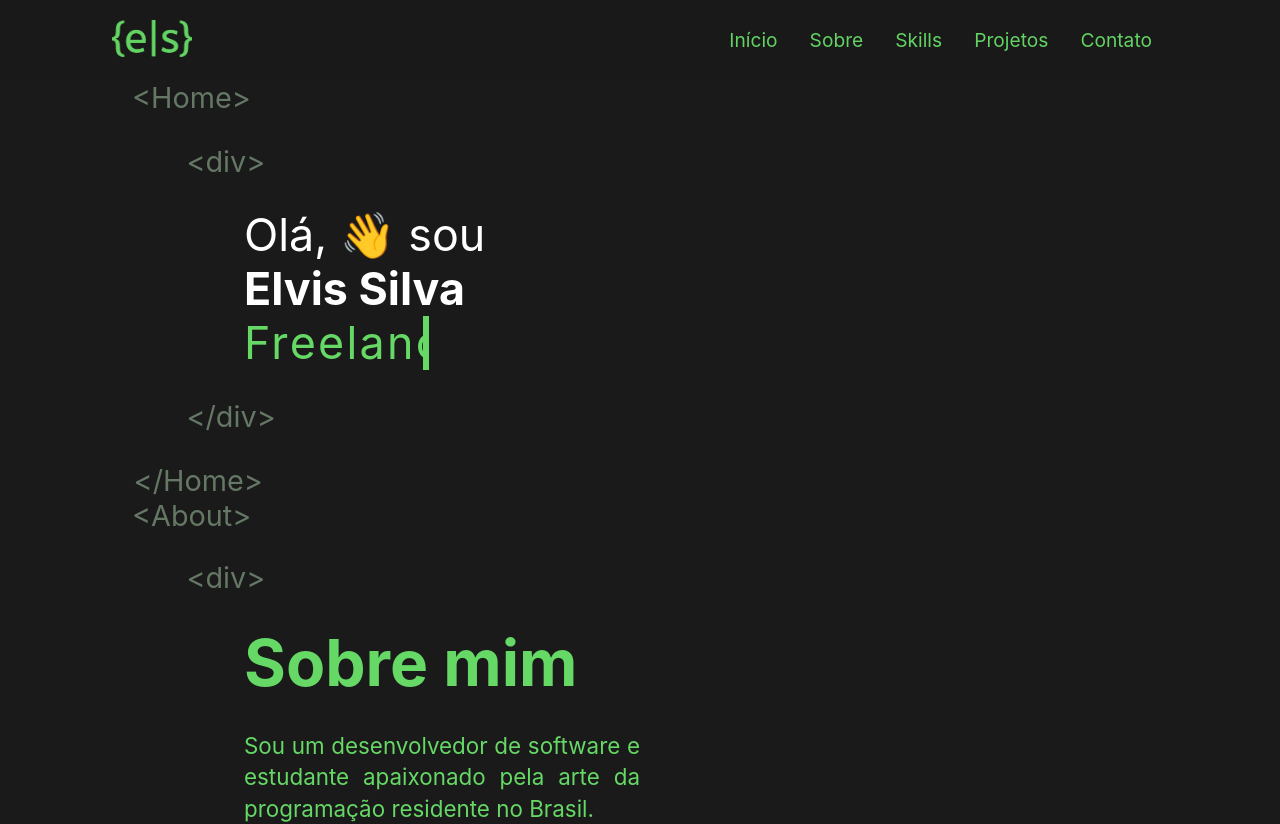
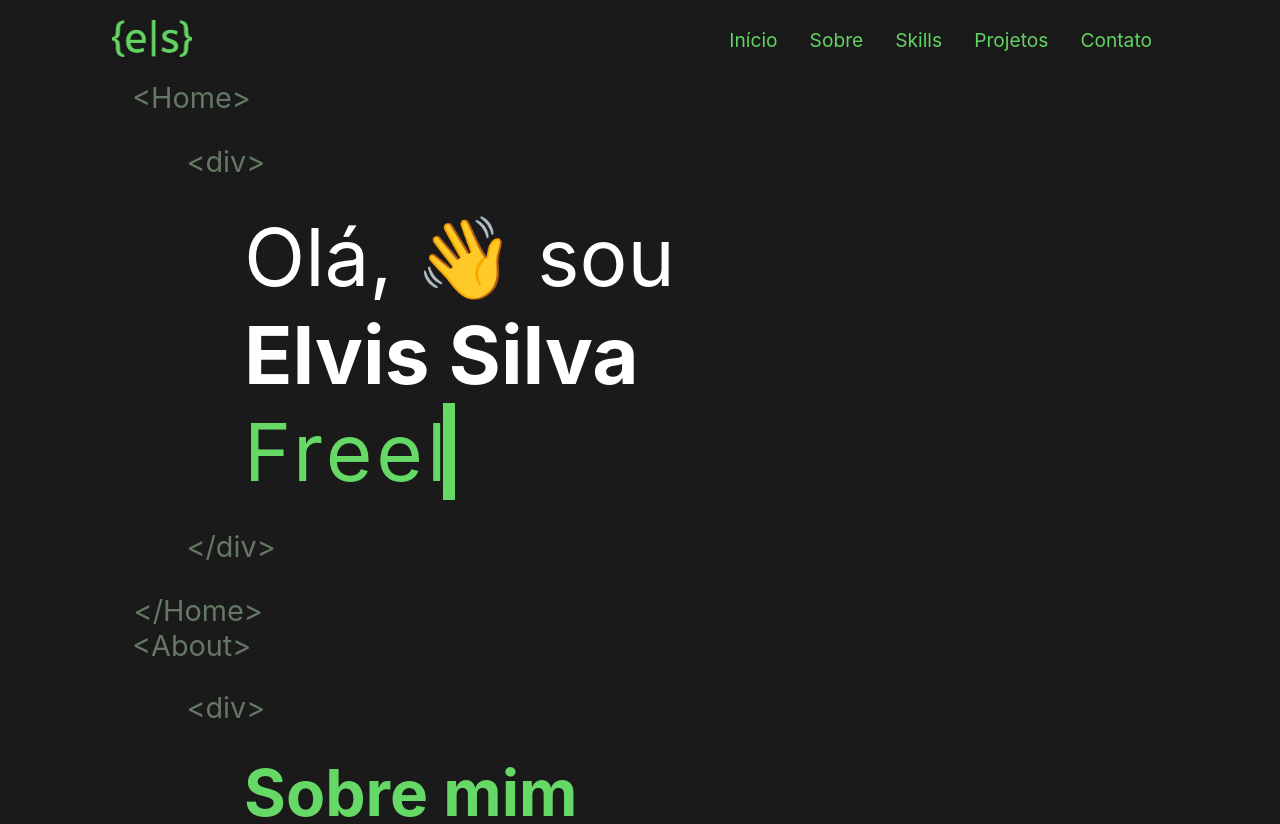
Before and after one commit to elvis-silva/elvissilva.ml, a React (Create React App) app: page / in a window 1280 px wide. Shown: the top 824 px of the page. Built offline with nearby package versions, Linux system fonts and the light colour scheme.

Commit message:
more update

```diff
--- a/src/components/Home/style.ts
+++ b/src/components/Home/style.ts
@@ -94,7 +94,7 @@ export const HomeContainer = styled.div<{ typing_direction?: string }>`
 
 export const TypeWriter = styled.div<{ typing_direction?: string }>`
 
-  font-size: 2.8em;
+  font-size: 5rem;
   color: var(--primary-color);
   max-width: fit-content;
   overflow: hidden;
@@ -134,14 +134,14 @@ export const TypeWriter = styled.div<{ typing_direction?: string }>`
   }
 
   @media screen and (max-width: 768px) {
-    font-size: 1.5em;
+    font-size: 2.5rem;
   }
 
 `
 
 export const StyledText = styled.p<{ weight?: string }>`
 
-  font-size: 2.8em;
+  font-size: 5rem;
   color: white;
 
   ${({ weight }) =>
@@ -153,7 +153,7 @@ export const StyledText = styled.p<{ weight?: string }>`
   }
 
   @media screen and (max-width: 768px) {
-    font-size: 1.5em;
+    font-size: 2.5rem;
   }
 
 `
```
